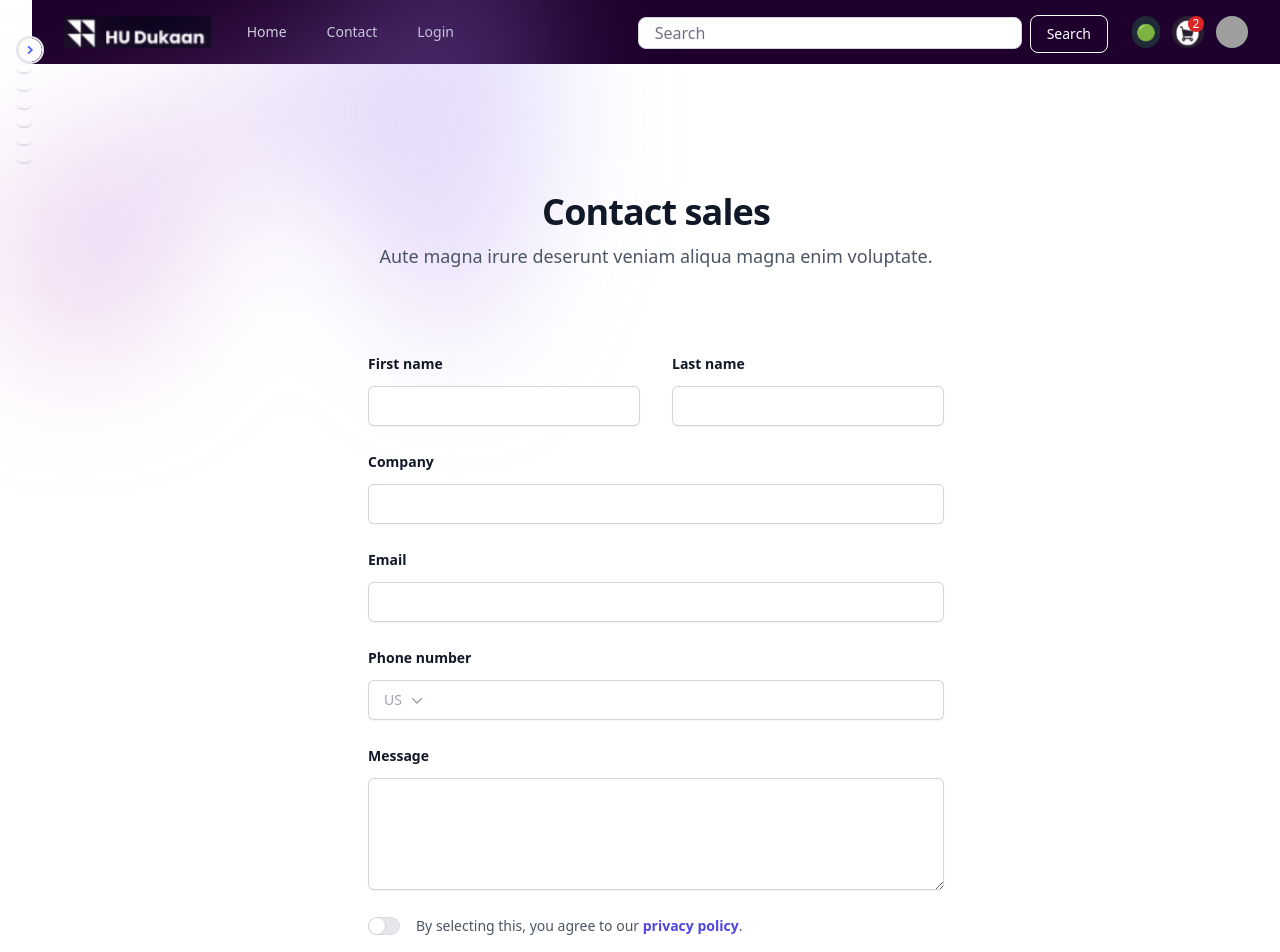
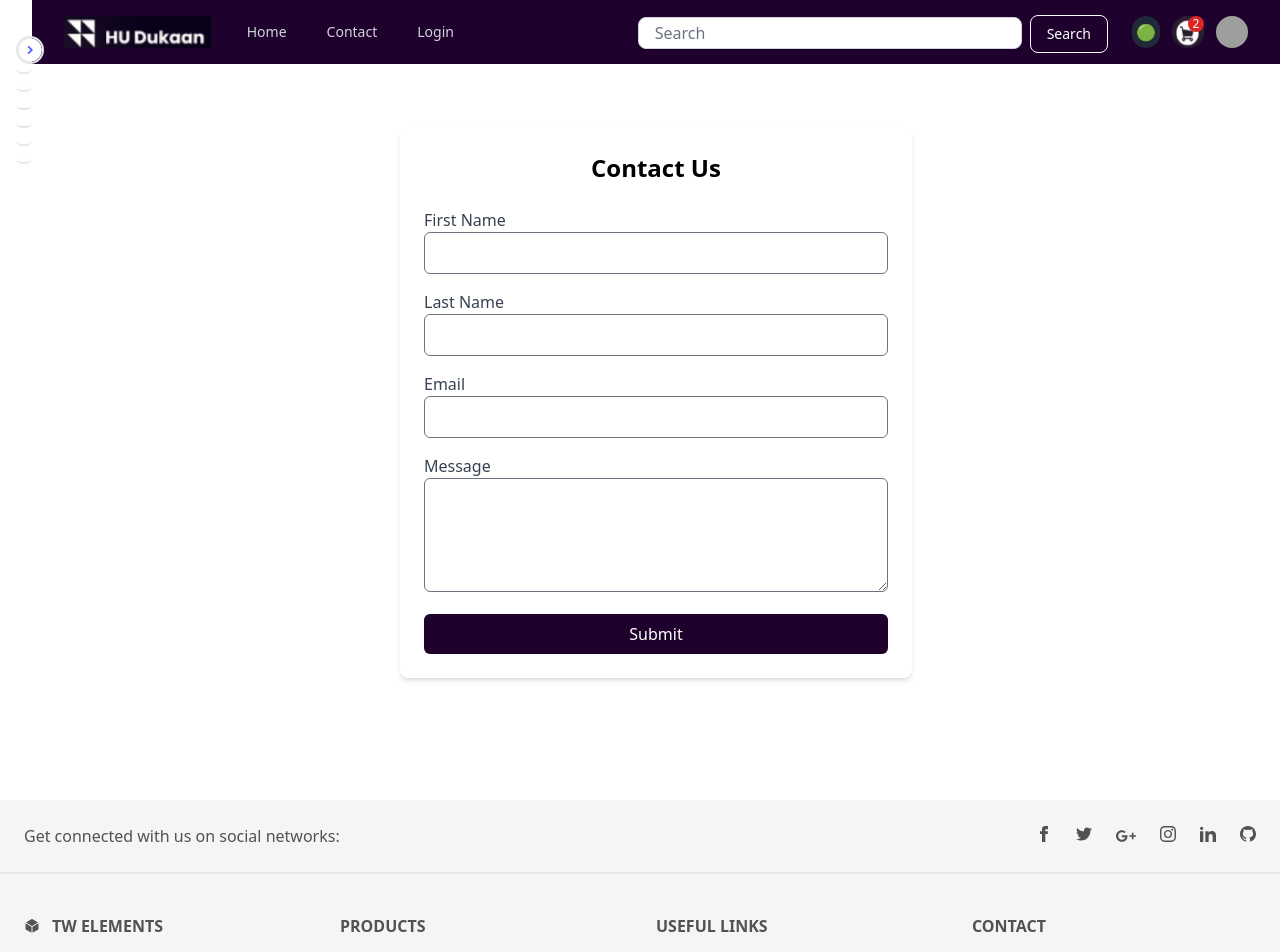
Before and after one commit to AyeshaSaeed328/HUDukaan, a React (Create React App) app: page /contact in a window 1280 px wide. Shown: the top 952 px of the page. Built offline with nearby package versions, Linux system fonts and the light colour scheme; grey boxes are pictures that could not be loaded.

Commit message:
Initial commit

```diff
--- a/src/components/Contact.jsx
+++ b/src/components/Contact.jsx
@@ -1,169 +1,82 @@
+import React, { useState } from "react";
 
-'use client'
+export default function Contact() {
+  const [formData, setFormData] = useState({
+    firstName: "",
+    lastName: "",
+    email: "",
+    message: "",
+  });
 
-import { useState } from 'react'
-import { ChevronDownIcon } from '@heroicons/react/20/solid'
-import { Field, Label, Switch } from '@headlessui/react'
+  const handleChange = (e) => {
+    const { name, value } = e.target;
+    setFormData({
+      ...formData,
+      [name] : value,
+    });
+  };
 
-export default function Example() {
-  const [agreed, setAgreed] = useState(false)
+  const handleSubmit = (e) => {
+    e.preventDefault();
+    console.log(formData);
+  };
 
   return (
-    <div className="isolate bg-white px-6 py-24 sm:py-32 lg:px-8">
-      <div
-        aria-hidden="true"
-        className="absolute inset-x-0 top-[-10rem] -z-10 transform-gpu overflow-hidden blur-3xl sm:top-[-20rem]"
-      >
-        <div
-          style={{
-            clipPath:
-              'polygon(74.1% 44.1%, 100% 61.6%, 97.5% 26.9%, 85.5% 0.1%, 80.7% 2%, 72.5% 32.5%, 60.2% 62.4%, 52.4% 68.1%, 47.5% 58.3%, 45.2% 34.5%, 27.5% 76.7%, 0.1% 64.9%, 17.9% 100%, 27.6% 76.8%, 76.1% 97.7%, 74.1% 44.1%)',
-          }}
-          className="relative left-1/2 -z-10 aspect-[1155/678] w-[36.125rem] max-w-none -translate-x-1/2 rotate-[30deg] bg-gradient-to-tr from-[#ff80b5] to-[#9089fc] opacity-30 sm:left-[calc(50%-40rem)] sm:w-[72.1875rem]"
+    <div className="max-w-lg mx-auto mt-16 p-6 bg-white rounded-lg shadow-md">
+      <h2 className="text-2xl font-bold text-center mb-6">Contact Us</h2>
+      <form onSubmit={handleSubmit}>
+        <div className="mb-4">
+          <label className="block text-gray-700">First Name</label>
+          <input
+            type="text"
+            name="firstName"
+            value={formData.firstName}
+            onChange={handleChange}
+            className="w-full px-4 py-2 border rounded-md"
+            required
           />
         </div>
-      <div className="mx-auto max-w-2xl text-center">
-        <h2 className="text-3xl font-bold tracking-tight text-gray-900 sm:text-4xl">Contact sales</h2>
-        <p className="mt-2 text-lg leading-8 text-gray-600">
-          Aute magna irure deserunt veniam aliqua magna enim voluptate.
-        </p>
-      </div>
-      <form action="#" method="POST" className="mx-auto mt-16 max-w-xl sm:mt-20">
-        <div className="grid grid-cols-1 gap-x-8 gap-y-6 sm:grid-cols-2">
-          <div>
-            <label htmlFor="first-name" className="block text-sm font-semibold leading-6 text-gray-900">
-              First name
-            </label>
-            <div className="mt-2.5">
+        <div className="mb-4">
+          <label className="block text-gray-700">Last Name</label>
           <input
-                id="first-name"
-                name="first-name"
             type="text"
-                autoComplete="given-name"
-                className="block w-full rounded-md border-0 px-3.5 py-2 text-gray-900 shadow-sm ring-1 ring-inset ring-gray-300 placeholder:text-gray-400 focus:ring-2 focus:ring-inset focus:ring-indigo-600 sm:text-sm sm:leading-6"
+            name="lastName"
+            value={formData.lastName}
+            onChange={handleChange}
+            className="w-full px-4 py-2 border rounded-md"
+            required
           />
         </div>
-          </div>
-          <div>
-            <label htmlFor="last-name" className="block text-sm font-semibold leading-6 text-gray-900">
-              Last name
-            </label>
-            <div className="mt-2.5">
+        <div className="mb-4">
+          <label className="block text-gray-700">Email</label>
           <input
-                id="last-name"
-                name="last-name"
-                type="text"
-                autoComplete="family-name"
-                className="block w-full rounded-md border-0 px-3.5 py-2 text-gray-900 shadow-sm ring-1 ring-inset ring-gray-300 placeholder:text-gray-400 focus:ring-2 focus:ring-inset focus:ring-indigo-600 sm:text-sm sm:leading-6"
+            type="email"
+            name="email"
+            value={formData.email}
+            onChange={handleChange}
+            className="w-full px-4 py-2 border rounded-md"
+            required
           />
         </div>
-          </div>
-          <div className="sm:col-span-2">
-            <label htmlFor="company" className="block text-sm font-semibold leading-6 text-gray-900">
-              Company
-            </label>
-            <div className="mt-2.5">
-              <input
-                id="company"
-                name="company"
-                type="text"
-                autoComplete="organization"
-                className="block w-full rounded-md border-0 px-3.5 py-2 text-gray-900 shadow-sm ring-1 ring-inset ring-gray-300 placeholder:text-gray-400 focus:ring-2 focus:ring-inset focus:ring-indigo-600 sm:text-sm sm:leading-6"
+        <div className="mb-4">
+          <label className="block text-gray-700">Message</label>
+          <textarea
+            name="message"
+            value={formData.message}
+            onChange={handleChange}
+            className="w-full px-4 py-2 border rounded-md"
+            rows="4"
+            required
           />
         </div>
-          </div>
-          <div className="sm:col-span-2">
-            <label htmlFor="email" className="block text-sm font-semibold leading-6 text-gray-900">
-              Email
-            </label>
-            <div className="mt-2.5">
-              <input
-                id="email"
-                name="email"
-                type="email"
-                autoComplete="email"
-                className="block w-full rounded-md border-0 px-3.5 py-2 text-gray-900 shadow-sm ring-1 ring-inset ring-gray-300 placeholder:text-gray-400 focus:ring-2 focus:ring-inset focus:ring-indigo-600 sm:text-sm sm:leading-6"
-              />
-            </div>
-          </div>
-          <div className="sm:col-span-2">
-            <label htmlFor="phone-number" className="block text-sm font-semibold leading-6 text-gray-900">
-              Phone number
-            </label>
-            <div className="relative mt-2.5">
-              <div className="absolute inset-y-0 left-0 flex items-center">
-                <label htmlFor="country" className="sr-only">
-                  Country
-                </label>
-                <select
-                  id="country"
-                  name="country"
-                  className="h-full rounded-md border-0 bg-transparent bg-none py-0 pl-4 pr-9 text-gray-400 focus:ring-2 focus:ring-inset focus:ring-indigo-600 sm:text-sm"
-                >
-                  <option>US</option>
-                  <option>CA</option>
-                  <option>EU</option>
-                </select>
-                <ChevronDownIcon
-                  aria-hidden="true"
-                  className="pointer-events-none absolute right-3 top-0 h-full w-5 text-gray-400"
-                />
-              </div>
-              <input
-                id="phone-number"
-                name="phone-number"
-                type="tel"
-                autoComplete="tel"
-                className="block w-full rounded-md border-0 px-3.5 py-2 pl-20 text-gray-900 shadow-sm ring-1 ring-inset ring-gray-300 placeholder:text-gray-400 focus:ring-2 focus:ring-inset focus:ring-indigo-600 sm:text-sm sm:leading-6"
-              />
-            </div>
-          </div>
-          <div className="sm:col-span-2">
-            <label htmlFor="message" className="block text-sm font-semibold leading-6 text-gray-900">
-              Message
-            </label>
-            <div className="mt-2.5">
-              <textarea
-                id="message"
-                name="message"
-                rows={4}
-                className="block w-full rounded-md border-0 px-3.5 py-2 text-gray-900 shadow-sm ring-1 ring-inset ring-gray-300 placeholder:text-gray-400 focus:ring-2 focus:ring-inset focus:ring-indigo-600 sm:text-sm sm:leading-6"
-                defaultValue={''}
-              />
-            </div>
-          </div>
-          <Field className="flex gap-x-4 sm:col-span-2">
-            <div className="flex h-6 items-center">
-              <Switch
-                checked={agreed}
-                onChange={setAgreed}
-                className="group flex w-8 flex-none cursor-pointer rounded-full bg-gray-200 p-px ring-1 ring-inset ring-gray-900/5 transition-colors duration-200 ease-in-out focus-visible:outline focus-visible:outline-2 focus-visible:outline-offset-2 focus-visible:outline-indigo-600 data-[checked]:bg-indigo-600"
-              >
-                <span className="sr-only">Agree to policies</span>
-                <span
-                  aria-hidden="true"
-                  className="h-4 w-4 transform rounded-full bg-white shadow-sm ring-1 ring-gray-900/5 transition duration-200 ease-in-out group-data-[checked]:translate-x-3.5"
-                />
-              </Switch>
-            </div>
-            <Label className="text-sm leading-6 text-gray-600">
-              By selecting this, you agree to our{' '}
-              <a href="#" className="font-semibold text-indigo-600">
-                privacy&nbsp;policy
-              </a>
-              .
-            </Label>
-          </Field>
-        </div>
-        <div className="mt-10">
+
         <button
           type="submit"
-            className="block w-full rounded-md bg-indigo-600 px-3.5 py-2.5 text-center text-sm font-semibold text-white shadow-sm hover:bg-indigo-500 focus-visible:outline focus-visible:outline-2 focus-visible:outline-offset-2 focus-visible:outline-indigo-600"
+          className="w-full bg-customPurple text-white py-2 rounded-md hover:bg-purple-500 transition"
         >
-            Let's talk
+          Submit
         </button>
-        </div>
       </form>
     </div>
-  )
+  );
 }
--- a/src/components/ShopCategories.jsx
+++ b/src/components/ShopCategories.jsx
@@ -1,23 +1,26 @@
-import React from 'react';
+import React, { useState, useEffect } from 'react';
 import useOnlineStatus from '../utils/useOnlineStatus';
 import Shimmer from './Shimmer';
 import ProdCard from './ProdCard';
 import { Link, useOutletContext } from 'react-router-dom';
-import { useState } from 'react';
 import { products } from '../utils/products';
 
-const ShopCategories = (cat, ...props) => {
-    const { category } = cat;
-    // const { listOfProd, filteredListOfProd, setFilteredListOfProd } = useProductList();
-    // console.log(listOfProd);
-
+const ShopCategories = ({ category }) => {
     const [listOfProd, setListOfProd] = useState(products);
-    const { filteredListOfProd, setFilteredListOfProd } = useOutletContext();
-
-
+    const [displayProducts, setDisplayProducts] = useState(products);
+    const { filteredListOfProd } = useOutletContext();
 
     const onlineStatus = useOnlineStatus();
-    const displayProducts = filteredListOfProd || listOfProd;
+
+    useEffect(() => {
+        if (category === "All Products") {
+            setDisplayProducts(filteredListOfProd || listOfProd);
+        } else {
+            setDisplayProducts(
+                (filteredListOfProd || listOfProd).filter((prod) => prod.category === category)
+            );
+        }
+    }, [category, filteredListOfProd, listOfProd]); // Run this effect when any of these dependencies change
 
     if (onlineStatus === false) {
         return (
@@ -31,20 +34,18 @@ const ShopCategories = (cat, ...props) => {
         return <Shimmer />;
     }
 
-
     return (
         <div>
             <h3 className="text-2xl font-medium text-center my-8">{category}</h3>
             <div className="flex flex-wrap mx-8 my-16 p-4">
                 {displayProducts.map((prod) => (
                     <Link key={prod.id} to={"/product/" + prod.id}>
-                        {<ProdCard prodData={prod} />}
-
-
+                        <ProdCard prodData={prod} />
                     </Link>
                 ))}
             </div>
         </div>
     );
 };
+
 export default ShopCategories;
```
Also changed, not shown: 1 other file (tests, documents, lock files or other folders). Lines whose indentation alone changed are shown as unchanged.
